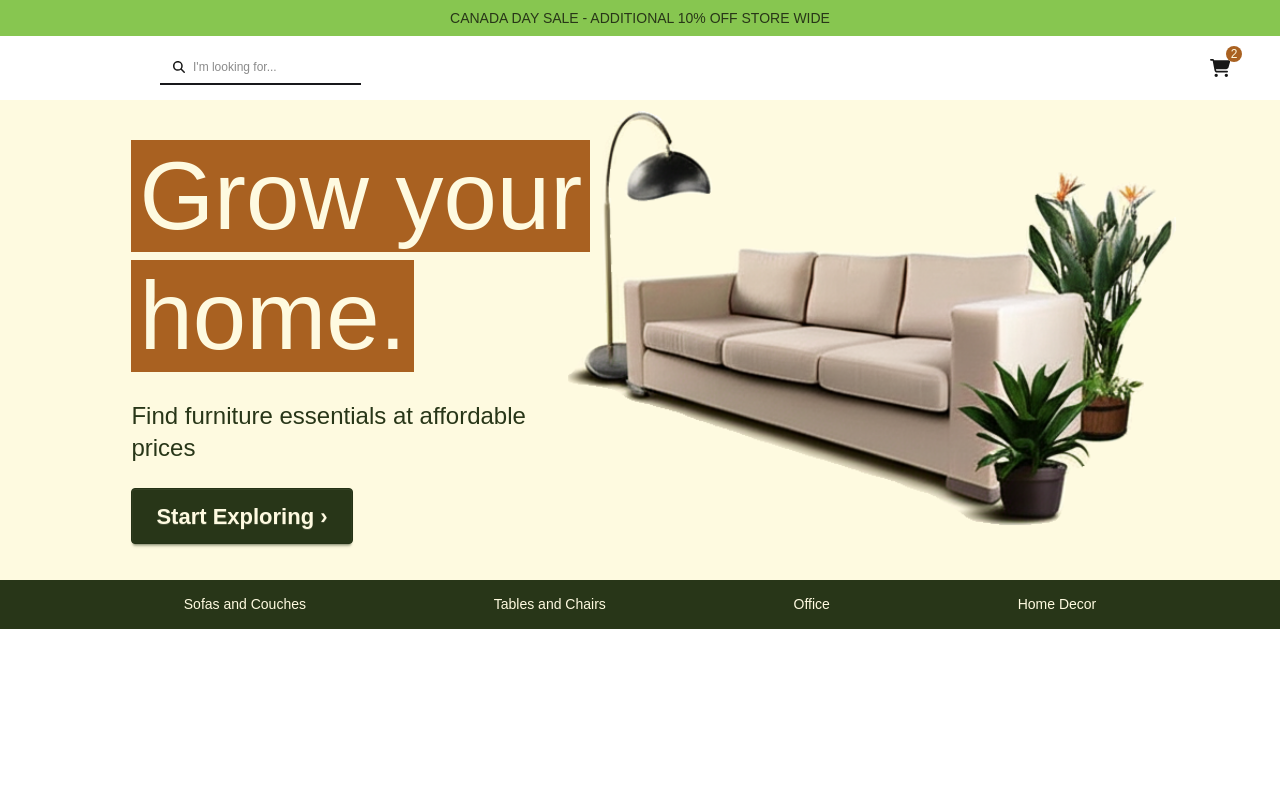
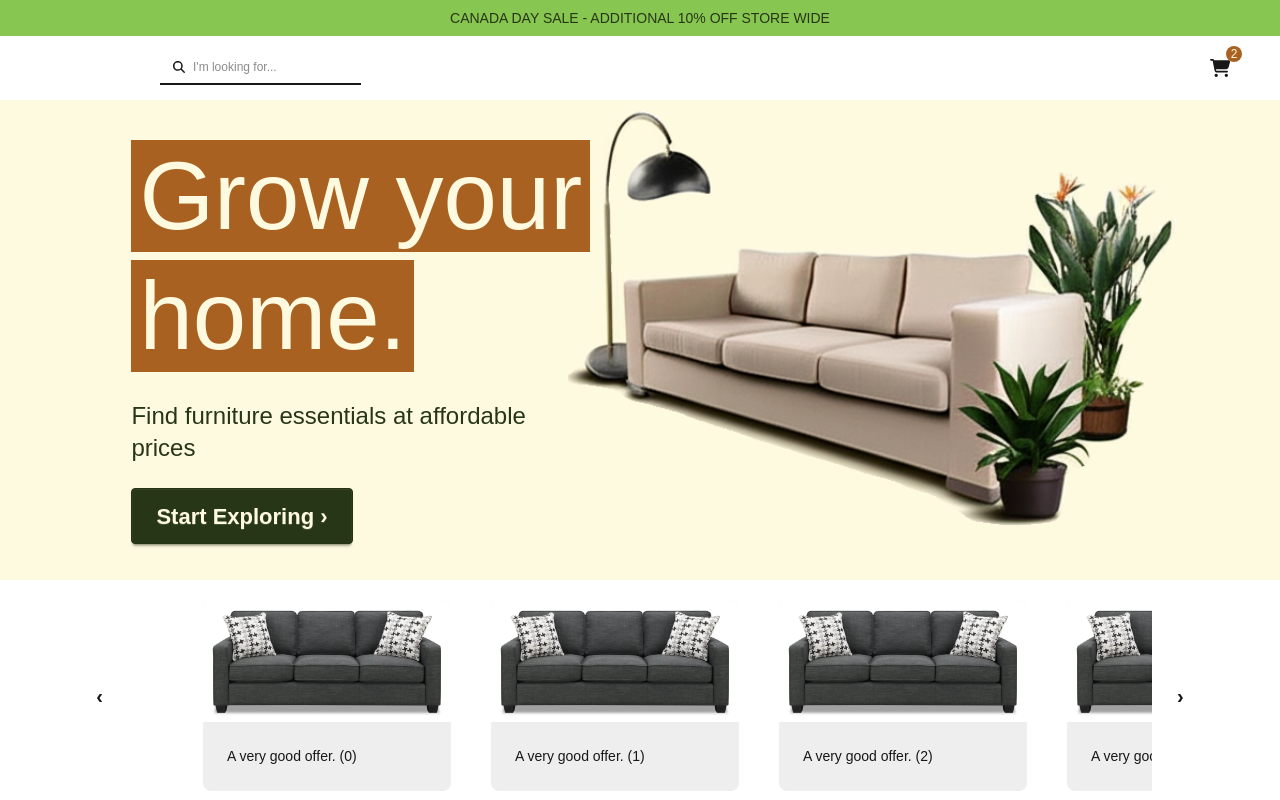
Before and after one commit to Moonfox404/SEG3125-e-commerce, a Next.js app in the folder e-commerce/: page / in a window 1280 px wide. Shown: the top 800 px of the page. Built offline with nearby package versions, Linux system fonts and the light colour scheme.

Commit message:
added carousel

```diff
--- a/e-commerce/app/components/DealsCarousel.tsx
+++ b/e-commerce/app/components/DealsCarousel.tsx
@@ -1,3 +1,48 @@
+"use client";
+
+import { Deal } from "../mock-data/MockDeals"
+
 type DealsCarouselProps = {
+  deals: Deal[],
+  id: string
+};
 
-}
+const DealsCarousel = ({ deals, id }: DealsCarouselProps) => {
+  return (
+    <div className="flex justify-center items-center">
+      <button
+        className="btn btn-ghost btn-lg text-xl mr-1"
+        onClick={() => { document.getElementById(id)?.scrollBy({ left: -200 }) }}
+      >
+        &#8249;
+      </button>
+      <div id={id} className="carousel px-20 w-[80vw] carousel-center md:carousel-start">
+        {deals.map(
+          (deal, idx) => {
+            return <div key={idx} id={"slide" + idx} className="carousel-item w-[70vw] md:w-full lg:w-1/2 xl:w-1/3">
+              <div className="card bg-base-300 m-5">
+                <figure>
+                  <img
+                    src={deal.img}
+                    alt="Promotional image"
+                  />
+                </figure>
+                <div className="card-body">
+                  <p>{deal.details}</p>
+                </div>
+              </div>
+            </div>
+          }
+        )}
+      </div>
+      <button
+        className="btn btn-ghost btn-lg text-xl ml-1"
+        onClick={() => { document.getElementById(id)?.scrollBy({ left: 200 }) }}
+      >
+        &#8250;
+      </button>
+    </div>
+  );
+};
+
+export default DealsCarousel;
--- a/e-commerce/app/components/Hero.tsx
+++ b/e-commerce/app/components/Hero.tsx
@@ -3,7 +3,7 @@ import Link from "next/link";
 
 const Hero = () => {
   return (
-    <div className="h-120 bg-primary-content flex justify-center">
+    <div className="h-120 bg-primary-content flex justify-center max-w-screen">
       <div className="relative w-full xl:max-w-[90%] h-full">
         <div className="relative flex justify-center h-full w-full md:max-w-[600px]">
           <div className="flex flex-col justify-center w-fit items-center md:items-start">
--- a/e-commerce/app/mock-data/MockDeals.ts
+++ b/e-commerce/app/mock-data/MockDeals.ts
@@ -1,4 +1,11 @@
-type Deal = {
+export type Deal = {
   img: string;
   details: string;
-}
+};
+
+export const MockDeals: Deal[] = [
+  {
+    img: "/products/0.png",
+    details: "A very good offer."
+  }
+];
--- a/e-commerce/app/page.tsx
+++ b/e-commerce/app/page.tsx
@@ -6,12 +6,20 @@ import NavBar from "./components/NavBar";
 import CategoriesTabs from "./components/CategoriesTabs";
 import CategoriesNav from "./components/CategoriesNav";
 import Hero from "./components/Hero";
+import DealsCarousel from "./components/DealsCarousel";
+import { MockDeals } from "./mock-data/MockDeals";
 
 export default function Home() {
   return (
     <div>
       <NavBar itemsInCart={2} />
       <Hero />
+      <DealsCarousel id="deals-carousel" deals={Array.from({length: 10}, (_, i) => {
+        return {
+          img: "/products/0.png",
+          details: "A very good offer. (" + i + ")"
+        }
+      })}/>
       <CategoriesNav />
       <div className="w-full h-screen flex items-center justify-center">
         <ProductCard product={MockProducts[0]} />
```
